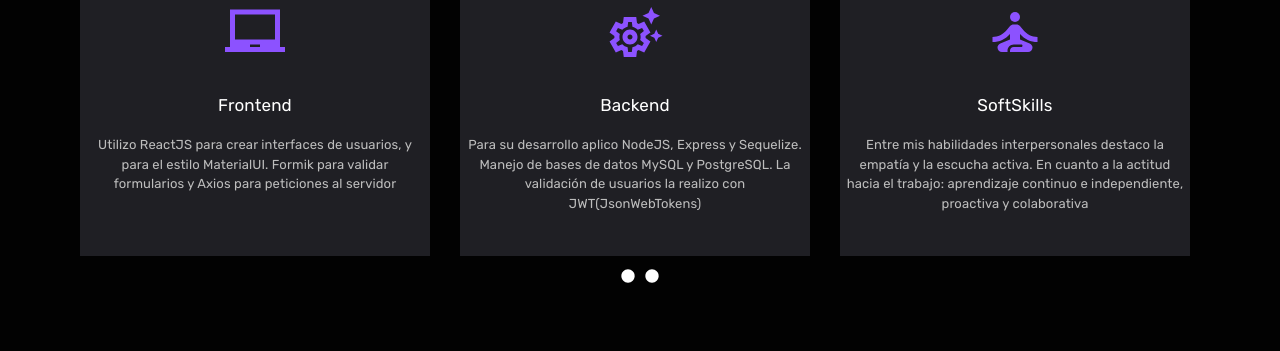
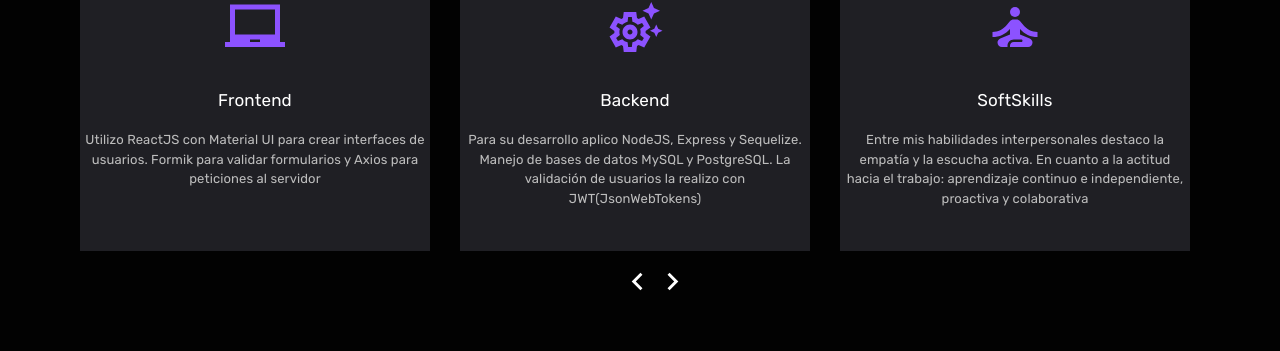
Before and after one commit to eli-beg/portfolioEli, a React (Create React App) app: page / in a window 1280 px wide. Shown: the part 1791-2142 px from the top of the page. Built offline with nearby package versions, Linux system fonts and the light colour scheme.

Commit message:
Change icon in skills container

```diff
--- a/src/components/NextIcon.jsx
+++ b/src/components/NextIcon.jsx
@@ -1,11 +1,11 @@
 import React from "react";
-import LensIcon from "@mui/icons-material/Lens";
+import NavigateNextIcon from "@mui/icons-material/NavigateNext";
 
 const NextIcon = ({ direction, getTraslate }) => {
   return (
-    <LensIcon
+    <NavigateNextIcon
       onClick={getTraslate}
-      fontSize="xs"
+      fontSize="large"
       sx={{
         color: "white",
         transform: direction === "left" ? "rotate(180deg)" : "",
--- a/src/components/Skills/Skills.jsx
+++ b/src/components/Skills/Skills.jsx
@@ -56,6 +56,7 @@ const Skills = ({ items }) => {
 
       <Box sx={styles.iconContainer}>
         <NextIcon
+          direction={"left"}
           getTraslate={() =>
             setTranslate(getTraslate("left", translate, steps))
           }
@@ -78,7 +79,8 @@ const styles = {
     alignItems: "center",
     justifyContent: "space-between",
     height: "40px",
-    width: { xs: "20px", md: "40px" },
+    marginTop: "10px",
+    width: "40px",
   },
   containerTranslateBackground: {
     display: "flex",
--- a/src/components/Skills/SkillsItems.js
+++ b/src/components/Skills/SkillsItems.js
@@ -9,7 +9,7 @@ export const items = [
     id: "1",
     icon: LaptopChromebookOutlinedIcon,
     title: "Frontend",
-    text: "Utilizo ReactJS para crear interfaces de usuarios, y para el estilo MaterialUI. Formik para validar formularios y Axios para peticiones al servidor",
+    text: "Utilizo ReactJS con Material UI para crear interfaces de usuarios. Formik para validar formularios y Axios para peticiones al servidor",
   },
   {
     id: "2",
@@ -27,12 +27,12 @@ export const items = [
     id: "4",
     icon: ShareOutlinedIcon,
     title: "Git",
-    text: "Principalmente GitHub para el control de versiones. GitFlow como flujo de trabajo.",
+    text: "Principalmente GitHub para el control de versiones. Experiencia en trabajo en equipo con GitFlow como flujo de trabajo.",
   },
   {
     id: "5",
     icon: Groups3OutlinedIcon,
     title: "Scrum",
-    text: "Experiencia académica en desarrollo ágil con marco Scrum. Jira para la división de tareas. ",
+    text: "Experiencia académica en desarrollo ágil con marco Scrum. Jira para la división de tareas.",
   },
 ];
```
